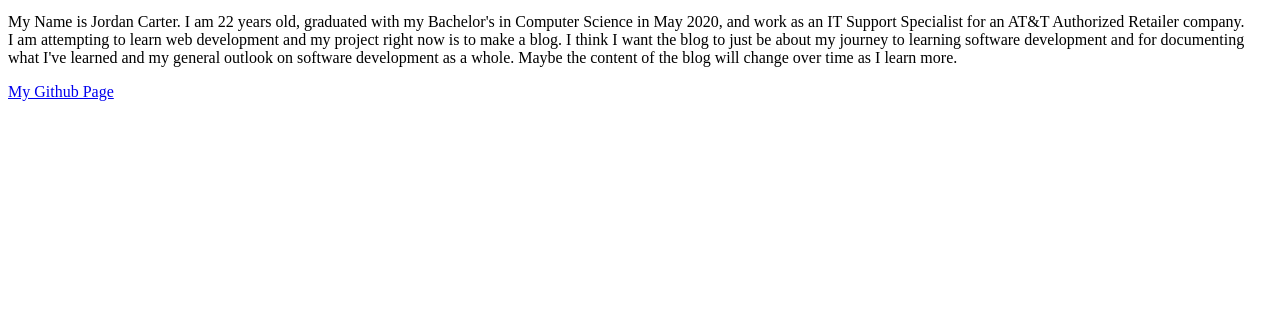
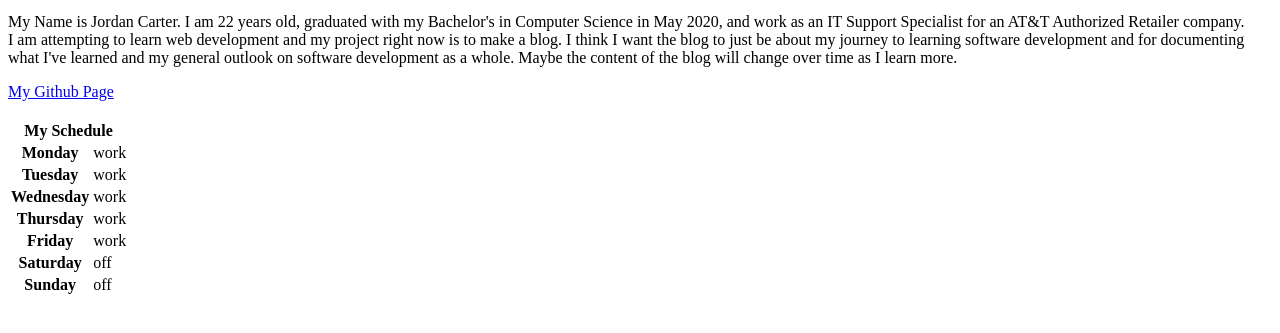
Before and after one commit to Jordankylecarter/Projects, a plain HTML site: page Blog/PersonalWebsite.html in a window 1280 px wide. Shown: the part 101-434 px from the top of the page. Drawn offline with Linux system fonts and the light colour scheme.

Commit message:
work schedule table

```diff
--- a/Blog/PersonalWebsite.html
+++ b/Blog/PersonalWebsite.html
@@ -11,6 +11,43 @@
         I am attempting to learn web development and my project right now is to make a blog. I think I want the blog to just be about my journey to learning software development and for documenting <br>
         what I've learned and my general outlook on software development as a whole. Maybe the content of the blog will change over time as I learn more.
       </p>
-      <a href="https://github.com/Jordankylecarter" target="_blank">My Github Page</a>
+      <a href="https://github.com/Jordankylecarter" target="_blank">My Github Page</a> <!-- anchor for github page-->
+      <br>
+      <br>
+      <table> <!--Added table for my work schedule-->
+        <thead>
+          <th colspan="2">My Schedule</th>
+        </thead>
+        <tbody>
+          <tr>
+            <th>Monday</th>
+            <td>work</td>
+          </tr>
+          <tr>
+            <th>Tuesday</th>
+            <td>work</td>
+          </tr>
+          <tr>
+            <th>Wednesday</th>
+            <td>work</td>
+          </tr>
+          <tr>
+            <th>Thursday</th>
+            <td>work</td>
+          </tr>
+          <tr>
+            <th>Friday</th>
+            <td>work</td>
+          </tr>
+          <tr>
+            <th>Saturday</th>
+            <td>off</td>
+          </tr>
+          <tr>
+            <th>Sunday</th>
+            <td>off</td>
+          </tr>
+        </tbody>
+      </table>
   </body>
   </html>
```
